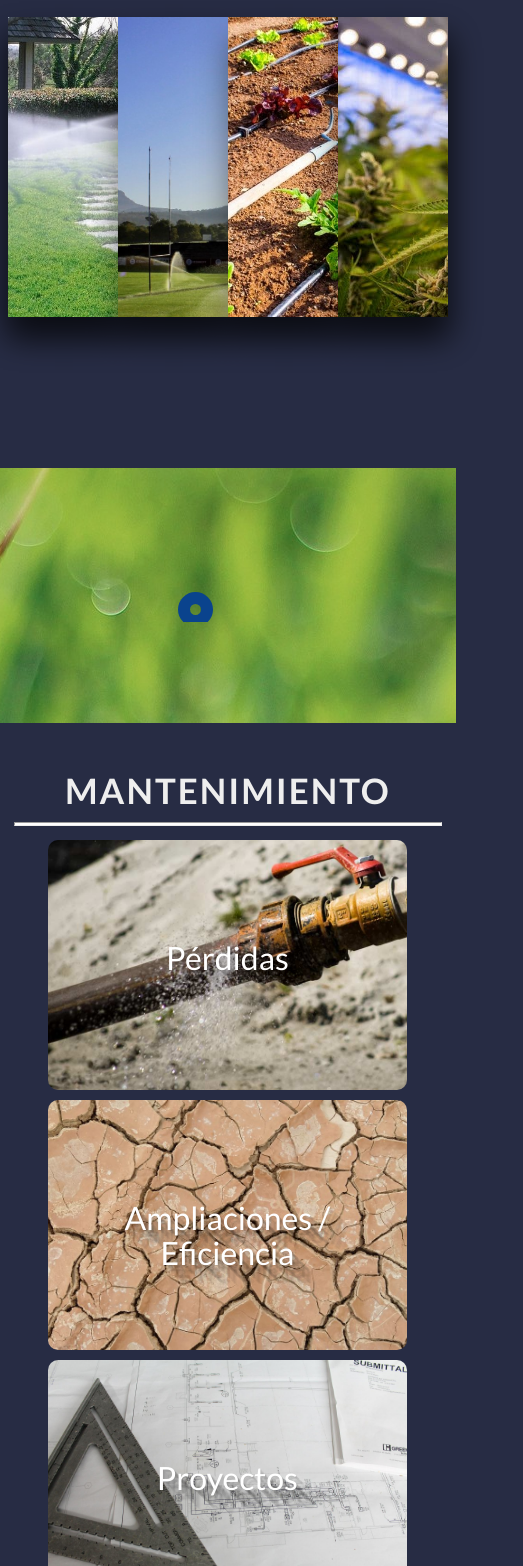
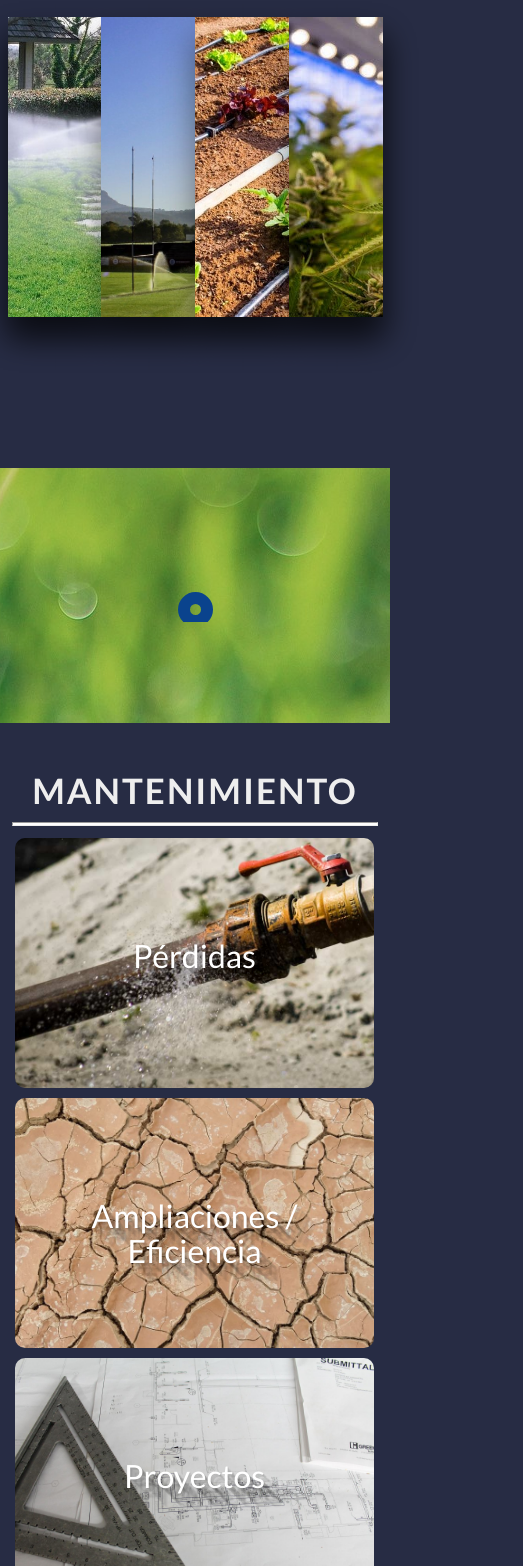
Before and after one commit to bakiUru/SAE-Landing, a website: page index.html in a window 390 px wide. Shown: the part 222-1788 px from the top of the page, 523 px wide, since content can reach past the window. Drawn offline with nearby package versions, Linux system fonts and the light colour scheme; some packages are replaced by stand-ins of ours; a script that the page names is missing.

Commit message:
error width body

```diff
--- a/assets/css/estilosImportados.css
+++ b/assets/css/estilosImportados.css
@@ -182,6 +182,7 @@ h1 {
     body{
         margin: 0px auto;
         height: 100%;
+        width: 100vw;
     }
     .accordion {
         flex-direction: column;
@@ -229,6 +230,8 @@ blockquote {
 
 body{
   width: 54vh;
+  width: 100vw;
+
 }
 blockquote {
   font-size: 1.3em !important;
@@ -296,6 +299,7 @@ blockquote {
     background: #272c44;
     margin: auto 0px;
     text-align: center;
+
   }
 
   .heading-primary {
```
